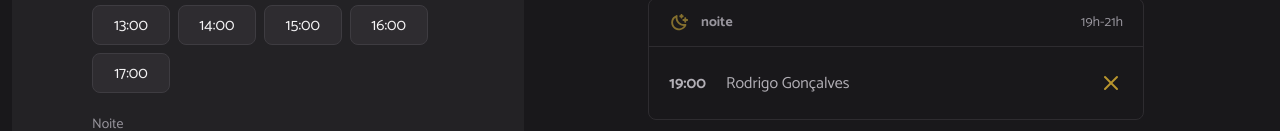
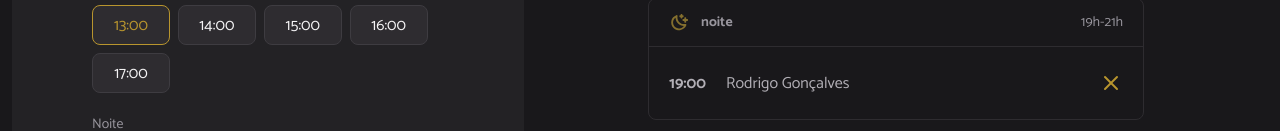
Before and after one commit to taakDiogoSantos/AgendamentoHairDay, a website built with webpack: page index.html in a window 1280 px wide. Both pictures are taken after a click on the item "13:00". Shown: the part 456-587 px from the top of the page. Built offline with nearby package versions, Linux system fonts and the light colour scheme.

Commit message:
selecao de horario

```diff
--- /dev/null
+++ b/src/modules/form/hours-click.js
@@ -0,0 +1,13 @@
+export function hoursClick(){
+    const hours = document.querySelectorAll(".hour-available")
+
+    hours.forEach((available) => {
+        available.addEventListener("click", (selected) => {
+            hours.forEach((hour) => {
+                hour.classList.remove("hour-selected")
+            })
+
+            selected.target.classList.add("hour-selected")
+        })
+    })
+}
--- a/src/modules/form/hours-load.js
+++ b/src/modules/form/hours-load.js
@@ -1,4 +1,5 @@
 import { openingHours } from "../../utils/opening-hours.js"
+import { hoursClick } from "./hours-click.js"
 import dayjs from "dayjs"
 
 const hours = document.getElementById("hours")
@@ -38,6 +39,8 @@ export function hoursLoad({date}) {
         hours.append(li)
     })
 
+    //adiciona o evento de click no hoario disponivel
+    hoursClick()
 }
 
 function hourHeaderAdd(title) {
```
Also changed, not shown: dist/index.html, dist/main.js.
